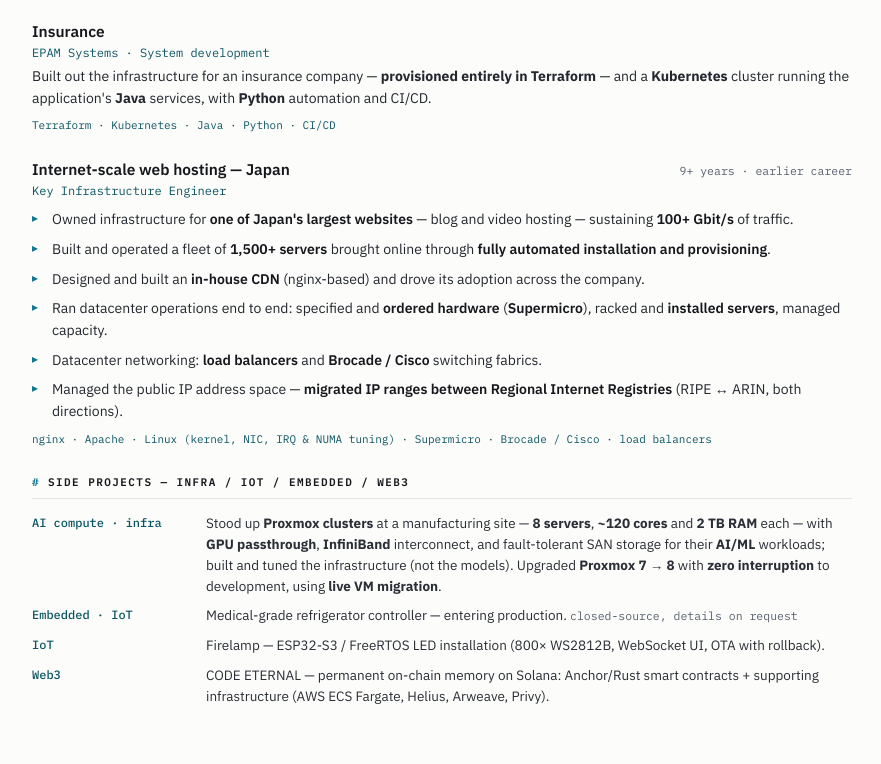
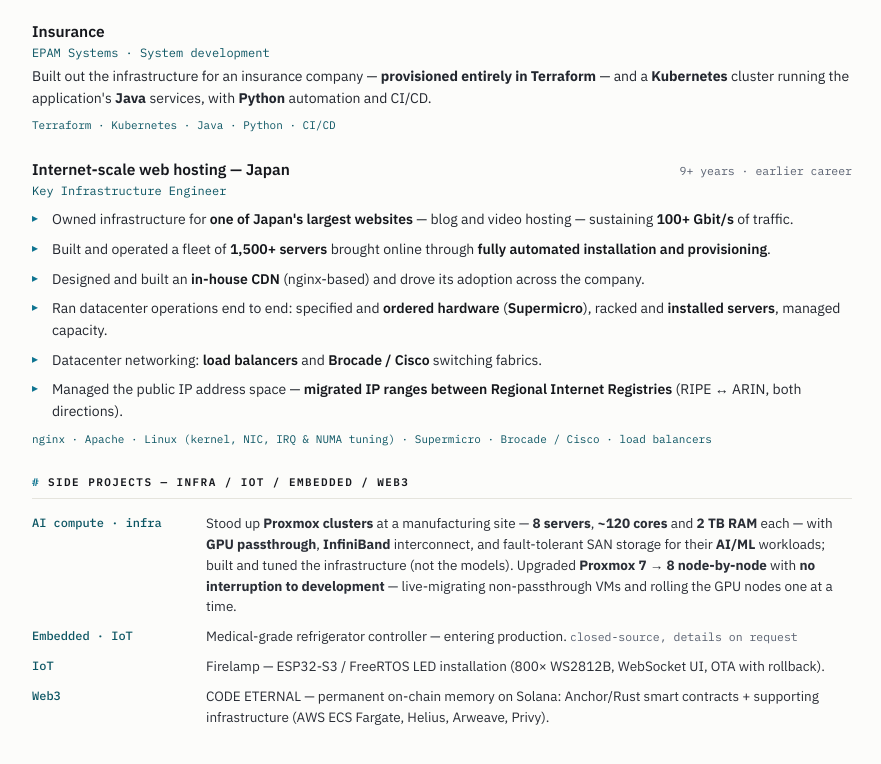
Before and after one commit to MaksimShchuplov/MaksimShchuplov.github.io, a plain HTML site: page experience.html in a window 1280 px wide. Shown: the part 1249-2013 px from the top of the page, without its empty margins (198-1079 px from the left). Drawn offline with Linux system fonts and the light colour scheme.

Commit message:
Proxmox upgrade wording: node-by-node, live-migrate non-passthrough VMs, roll GPU nodes (avoid GPU live-migration gotcha)

```diff
--- a/experience.html
+++ b/experience.html
@@ -214,7 +214,7 @@
   <section>
     <div class="eyebrow">Side Projects — Infra / IoT / Embedded / Web3</div>
     <div class="rows">
-      <div class="row"><div class="k">AI compute · infra</div><div class="v">Stood up <strong>Proxmox clusters</strong> at a manufacturing site — <strong>8 servers</strong>, <strong>~120 cores</strong> and <strong>2 TB RAM</strong> each — with <strong>GPU passthrough</strong>, <strong>InfiniBand</strong> interconnect, and fault-tolerant SAN storage for their <strong>AI/ML</strong> workloads; built and tuned the infrastructure (not the models). Upgraded <strong>Proxmox 7 → 8</strong> with <strong>zero interruption</strong> to development, using <strong>live VM migration</strong>.</div></div>
+      <div class="row"><div class="k">AI compute · infra</div><div class="v">Stood up <strong>Proxmox clusters</strong> at a manufacturing site — <strong>8 servers</strong>, <strong>~120 cores</strong> and <strong>2 TB RAM</strong> each — with <strong>GPU passthrough</strong>, <strong>InfiniBand</strong> interconnect, and fault-tolerant SAN storage for their <strong>AI/ML</strong> workloads; built and tuned the infrastructure (not the models). Upgraded <strong>Proxmox 7 → 8</strong> <strong>node-by-node</strong> with <strong>no interruption to development</strong> — live-migrating non-passthrough VMs and rolling the GPU nodes one at a time.</div></div>
       <div class="row"><div class="k">Embedded · IoT</div><div class="v">Medical-grade refrigerator controller — entering production. <em>closed-source, details on request</em></div></div>
       <div class="row"><div class="k">IoT</div><div class="v">Firelamp — ESP32-S3 / FreeRTOS LED installation (800× WS2812B, WebSocket UI, OTA with rollback).</div></div>
       <div class="row"><div class="k">Web3</div><div class="v">CODE ETERNAL — permanent on-chain memory on Solana: Anchor/Rust smart contracts + supporting infrastructure (AWS ECS Fargate, Helius, Arweave, Privy).</div></div>
```
